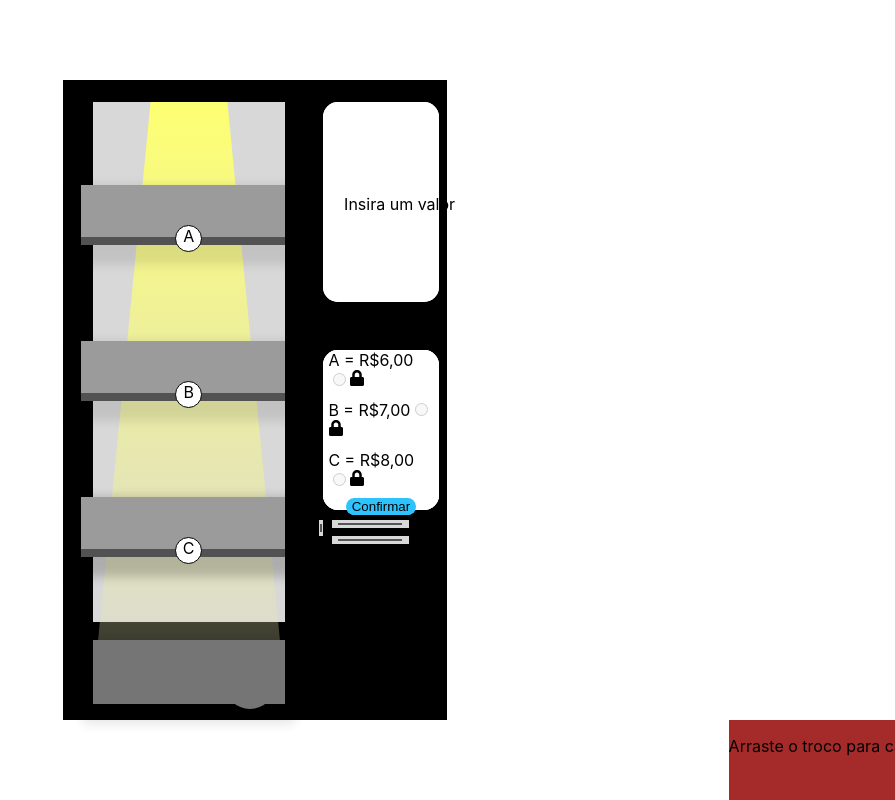
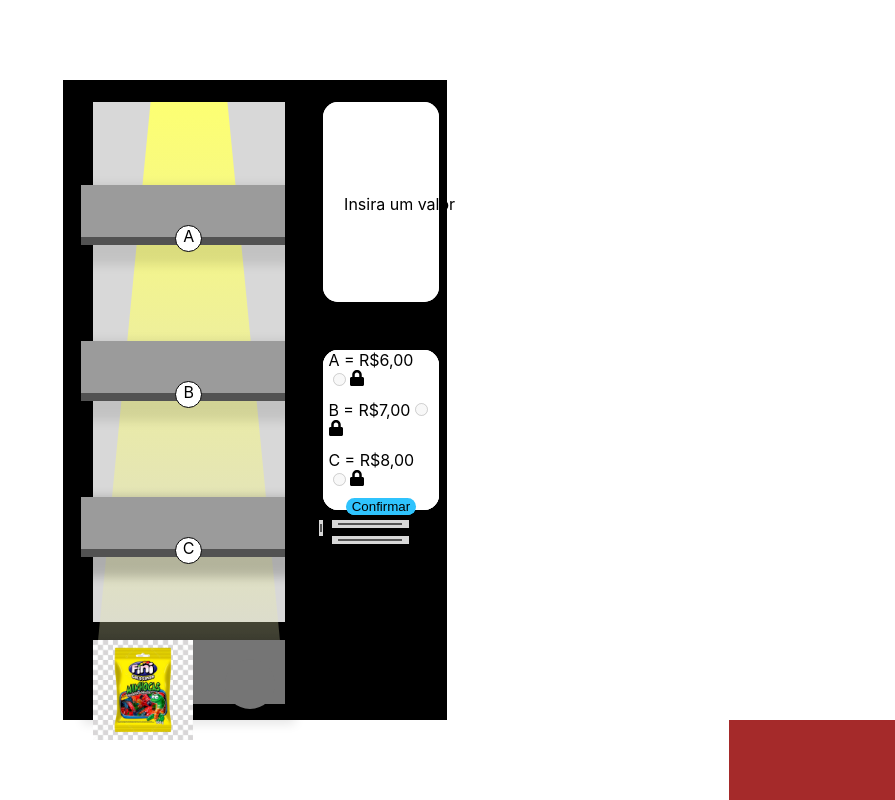
Before and after one commit to PedroMoreiraz/candyfront, a React (Create React App) app: page / in a window 1280 px wide. Shown: the top 800 px of the page, without its empty margins (385-1280 px from the left). Built offline with nearby package versions, Linux system fonts and the light colour scheme.

Commit message:
troco funcionando

```diff
--- a/src/components/Carteira.js
+++ b/src/components/Carteira.js
@@ -16,9 +16,11 @@ function Carteira({ setItensDrop, itensDrop }) {
 
     const dropCarteira = (e) => {
         e.preventDefault();
-        const troco = e.dataTransfer.getData('text/plain');
-        if (troco === 'troco') {
-            setItensDrop((prev) => ({ ...prev, troco: 'R$ 2,00' }))
+        const trocoData = e.dataTransfer.getData('text/plain');
+
+        const {id, valor} = JSON.parse(trocoData);
+        if (id && valor !== undefined) {
+            setItensDrop((prev) => ({ ...prev, troco: {id, valor}  }))
         }
     };
 
@@ -32,9 +34,8 @@ function Carteira({ setItensDrop, itensDrop }) {
                 </div>
             )}
             <div className={styles.areaTroco} onDrop={dropCarteira} onDragOver={(e) => e.preventDefault()}>
-                <p>Arraste o troco para cá</p>
                 {itensDrop && itensDrop.troco && (
-                    <div className='troco'>{itensDrop.troco}</div>
+                    <div className='troco' draggable onDragStart={(e) => e.dataTransfer.setData('text/plain', `troco_${itensDrop.troco.id}`)}>{` R$ ${itensDrop.troco.valor.toFixed(2)}`}</div>
                 )}
             </div>
         </main>
--- a/src/components/Dinheiro.js
+++ b/src/components/Dinheiro.js
@@ -3,7 +3,7 @@ import Opcoes from './Opcoes';
 import Values from './Values';
 import styles from './Dinheiro.module.css';
 
-function Dinheiro() {
+function Dinheiro({selectOption}) {
     const [itensDrop, setItensDrop] = useState({
         nota: null,
         moeda: null,
@@ -11,6 +11,7 @@ function Dinheiro() {
     });
 
     const [valoresNotas, setValoresNotas] = useState([]);
+    const [somaTotal, setSomaTotal] = useState(0);
 
     const drop = (e, tipo) => {
         e.preventDefault();
@@ -22,6 +23,7 @@ function Dinheiro() {
 
             if (tipo === 'entrada' && valorNota !== null) {
                 setValoresNotas((prev) => [...prev, valorNota]);
+                setSomaTotal((prev) => prev + valorNota);
             }
         } else if (id.startsWith('moeda')) {
             setItensDrop((prev) => ({ ...prev, moeda: tipo === 'entrada' ? id : null }));
@@ -44,10 +46,11 @@ function Dinheiro() {
     const somaNotas = valoresNotas.reduce((acc, valor) => acc + valor, 0);
 
     const calcularTroco = () => {
-        const valorProduto = 7;
-        const troco = somaNotas - valorProduto;
+        const valorProduto = selectOption;
+        const troco = somaTotal - valorProduto;
         if (troco >= 0) {
-            setItensDrop((prev) => ({ ...prev, troco: `R$ ${troco.toFixed(2)}` }));
+            setItensDrop((prev) => ({ ...prev, troco: {id: `troco_${Date.now()}`, valor: troco} }));
+            setSomaTotal(troco);
         } else {
             alert('saldo insuficiente');
         }
@@ -71,8 +74,8 @@ function Dinheiro() {
             >
                 <div className={styles.furoDinheiroSaida}>
                     {itensDrop.troco &&
-                        <div className={styles.troco} draggable onDragStart={(e) => e.dataTransfer.setData('text/plain', 'troco')}>
-                            {itensDrop.troco}
+                        <div className={styles.troco} draggable onDragStart={(e) => {e.dataTransfer.setData('text/plain', JSON.stringify({id: itensDrop.troco.id, valor: itensDrop.troco.valor }))}}>
+                            {`R$ ${itensDrop.troco.valor.toFixed(2)}`}
                         </div>}
                 </div>
             </div>
@@ -84,8 +87,8 @@ function Dinheiro() {
                 <div className={styles.furoMoeda} />
                 {itensDrop.moeda && <div className="moeda">{itensDrop.moeda}</div>}
             </div>
-            <Opcoes somaTotal={somaNotas} />
-            <Values somaTotal={somaNotas} setItensDrop={setItensDrop} />
+            <Opcoes somaTotal={somaTotal} />
+            <Values somaTotal={somaTotal} setItensDrop={setItensDrop} setSomaTotal={setSomaTotal} />
         </main>
     );
 }
--- a/src/components/Dinheiro.module.css
+++ b/src/components/Dinheiro.module.css
@@ -64,7 +64,7 @@
 }
 
 .troco{
-    width: 0.5;
+    width: 1;
     height: 3%;
     background-color: #2cdb49;
 }
--- a/src/components/Machine.js
+++ b/src/components/Machine.js
@@ -1,20 +1,25 @@
  import styles from './Machine.module.css';
- import {} from 'react-icons/fa';
+ import { useState } from 'react';
 import Vidro from './Vidro.js';
 import Opcoes from './Opcoes.js';
 import Dinheiro from './Dinheiro.js';
 import Carteira  from './Carteira.js';
 
 function Machine() {
+
+    const [doceSelecionado, setDoceSelecionado] = useState(null);
+
+    console.log('doce é', typeof setDoceSelecionado)
+
 return(
     <>
         <main className={styles.containerMaquina}>
             <article className={styles.fundoMaquina}>
                 <section className={styles.leftSide}>
-                    <Vidro/>
+                    <Vidro doceSelecionado={doceSelecionado}/>
                 </section>
                 <section className={styles.rightSide}>
-                    <Opcoes/>
+                    <Opcoes doceSelecionado={doceSelecionado} setDoceSelecionado={setDoceSelecionado}/>
                     <Dinheiro/>
                 </section>
             </article>
--- a/src/components/Opcoes.js
+++ b/src/components/Opcoes.js
@@ -1,11 +1,14 @@
 import styles from './Opcoes.module.css';
 import Values from './Values';
 
-function Opcoes({somaTotal }){
+function Opcoes({somaTotal, doceSelecionado, setDoceSelecionado}){
+
+    console.log('doce é', typeof setDoceSelecionado)
+
     return(
         <main className={styles.containerOpcoes}>
             <div className={styles.visor}>
-                {somaTotal ===0 ? (
+                {somaTotal === 0 ? (
                     <div className={styles.textValues}>
                         <p>Insira um valor</p>
                     </div>
@@ -15,7 +18,7 @@ function Opcoes({somaTotal }){
                     </div>
                 )}
             </div>
-            <Values/>
+            <Values doceSelecionado={doceSelecionado} setDoceSelecionado={setDoceSelecionado}/>
         </main>
     )
 }
--- a/src/components/RetirarDoces.js
+++ b/src/components/RetirarDoces.js
@@ -1,11 +1,16 @@
 import styles from './RetirarDoces.module.css';
+import  FiniMinhoca from './images/finiminhoca.jpg'
 
-function RetirarDoces(){
+function RetirarDoces({doceSelecionado}){
     return(
         <main className={styles.containerRetirarDoces}>
             <div className={styles.saidaItens}>
                 <div className={styles.gate}>
-
+                    {doceSelecionado && (
+                        <div>
+                            <img src={FiniMinhoca} alt='Fini minhoca' width={100} height={100}/>
+                        </div>
+                    )}
                 </div>
             </div>
         </main>
--- a/src/components/Values.js
+++ b/src/components/Values.js
@@ -1,8 +1,9 @@
 import { FaLock, FaLockOpen } from "react-icons/fa";
 import styles from './Values.module.css';
 import { useState } from 'react';
+import { ToastContainer, toast } from 'react-toastify';
 
-function Values({ somaTotal, setItensDrop }) {
+function Values({ somaTotal, setItensDrop , setSomaTotal, setDoceSelecionado}) {
 
     const [selectOption, setSelectOption] = useState(null);
 
@@ -14,17 +15,47 @@ function Values({ somaTotal, setItensDrop }) {
         if (selectOption !== null) {
             const troco = somaTotal - selectOption;
             if (troco >= 0) {
-                setItensDrop((prev) => ({ ...prev, troco: `R$ ${troco.toFixed(2)}` }));
+                setItensDrop((prev) => ({ ...prev, troco: {id: `troco_${Date.now()}`, valor: troco} }));
+
+                setSomaTotal(troco);
+
+                let doceSelecionado = '';
+                switch(selectOption){
+                    case 6:
+                        doceSelecionado = 'A'
+                        break;
+                    case 7:
+                        doceSelecionado = 'B'
+                        break;
+                    case 8:
+                        doceSelecionado = 'C'
+                        break;
+                    default:
+                        doceSelecionado = '';
+                }
+                console.log("Doce selecionado: ", doceSelecionado)
+                console.log('setDoceSelecionado é:', typeof setDoceSelecionado);
+
+                setDoceSelecionado(prevState =>{
+                    console.log('estado antes', prevState);
+                    return doceSelecionado;
+                });
+
             } else {
-                alert('não tem troco');
+                toast.error('Não tem troco',{
+                    autoClose: 3000,
+                });
             }
         } else {
-            alert('Selecione uma opção');
-        }
-    }
+            toast.error('Selecione uma opção',{
+                autoClose: 3000,
+            });
+        };
+    };
 
     return (
         <main className={styles.containerValues}>
+            <ToastContainer />
             <div className={styles.opcoes}>
                 {somaTotal >= 6 ? (
                     <div className={styles.options} onClick={() => manipularOption(6)}>
--- a/src/components/Values.module.css
+++ b/src/components/Values.module.css
@@ -26,10 +26,6 @@
     color: #000000;
 }
 
-.options p{
-    color: rgb(252, 26, 26);
-}
-
 .btn{
     border-radius: 25px;
     border: none;
--- a/src/components/Vidro.js
+++ b/src/components/Vidro.js
@@ -2,7 +2,8 @@ import styles from './Vidro.module.css';
 import RetirarDoces from './RetirarDoces.js';
 import  FiniMinhoca from './images/finiminhoca.jpg'
 
-function Vidro(){
+function Vidro({doceSelecionado}){
+
     return(
         <main className={styles.containerVidro}>
             <div className={styles.vidro}>
@@ -11,24 +12,36 @@ function Vidro(){
                     <div className={styles.shelf1}>
                         <p className={styles.doceA}>A</p>
                         <div className={styles.doces}>
-                            {/* <li id='candyA'><img src={FiniMinhoca} alt='Fini minhoca' width={100} height={100}/></li> */}
+                            {doceSelecionado === 'A' && (
+                                <li id='candyA'>
+                                    <img src={FiniMinhoca} alt='Fini minhoca' width={100} height={100}/>
+                                </li>
+                            )}
                         </div>
                     </div>
                     <div className={styles.shelf2}>
                         <p className={styles.doceB}>B</p>
                         <div className={styles.doces}>
-                            {/* <li id='candyB'><img src={FiniMinhoca} alt='Fini minhoca' width={100} height={100}/></li> */}
+                            {doceSelecionado === 'B' && (
+                                <li id='candyB'>
+                                    <img src={FiniMinhoca} alt='Fini minhoca' width={100} height={100}/>
+                                </li>
+                            )}
                         </div>
                     </div>
                     <div className={styles.shelf3}>
                         <p className={styles.doceC}>C</p>
                         <div className={styles.doces}>
-                            {/* <li id='candyC'><img src={FiniMinhoca} alt='Fini minhoca' width={100} height={100}/></li> */}
+                            {doceSelecionado === 'C' && (
+                                <li id='candyC'>
+                                    <img src={FiniMinhoca} alt='Fini minhoca' width={100} height={100}/>
+                                </li>
+                            )}
                         </div>
                     </div>
                 </ul>
             </div>
-            <RetirarDoces/>
+            <RetirarDoces doceSelecionado={{doceSelecionado}}/>
         </main>
     )
 }
```
